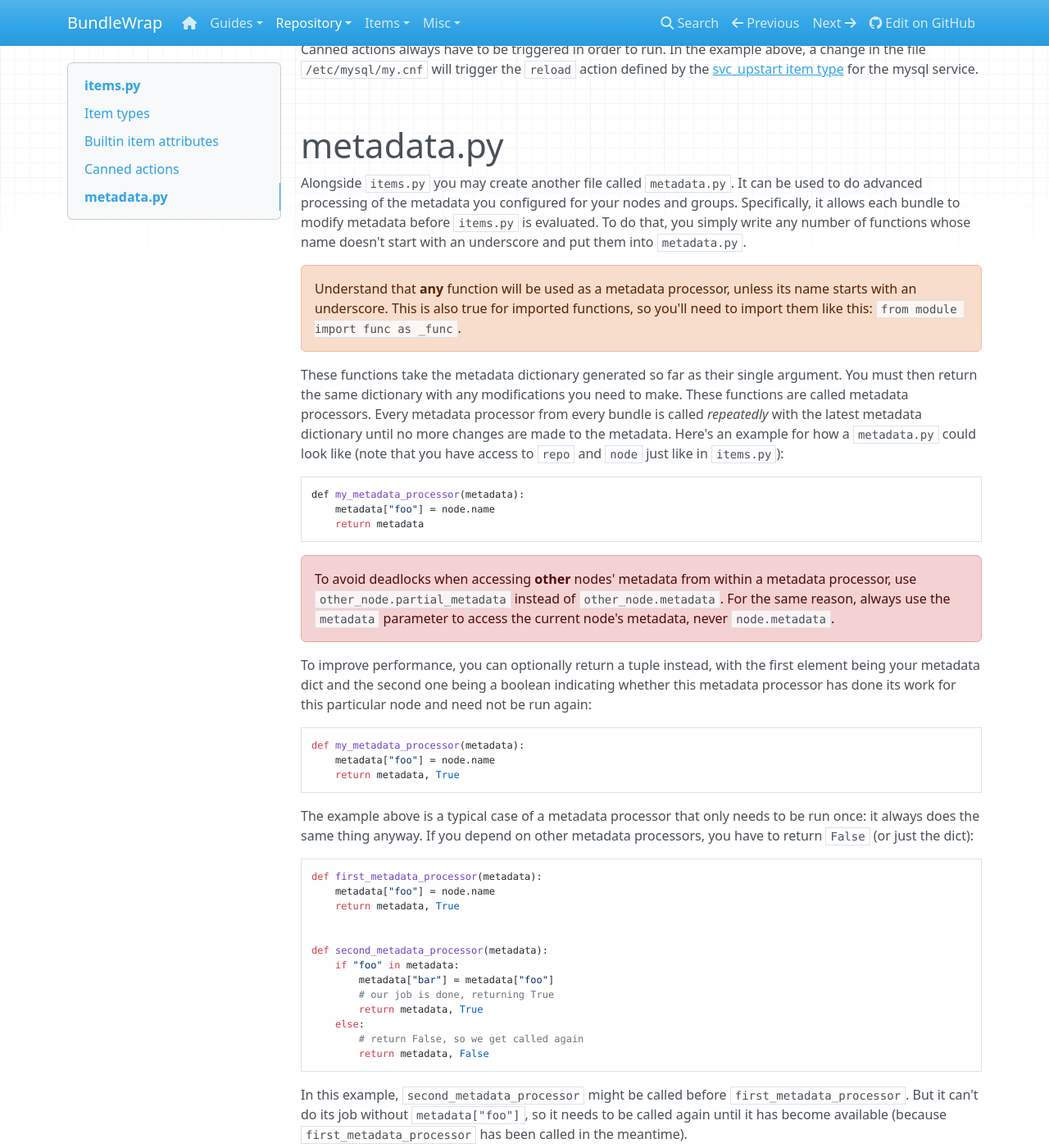
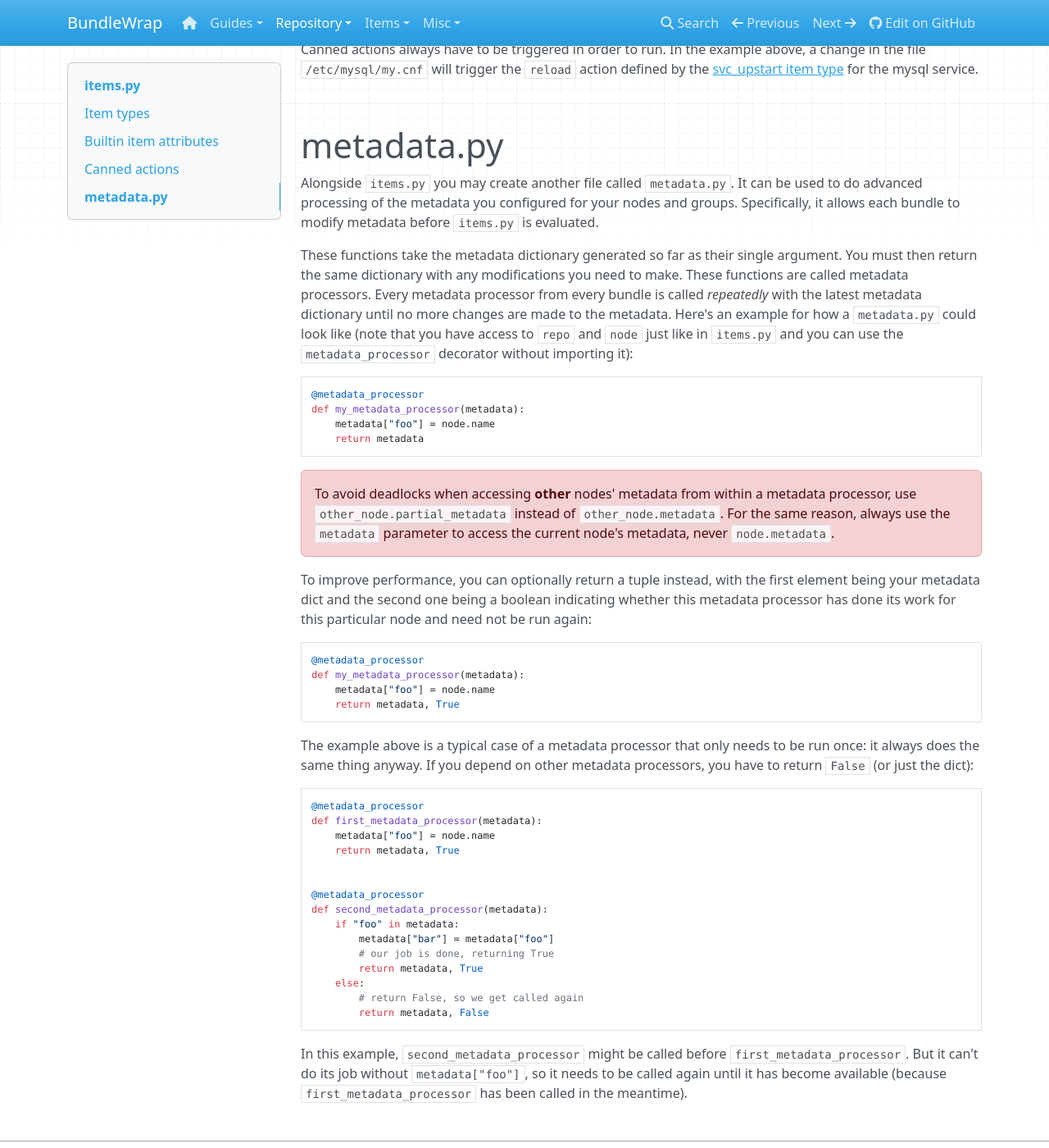
Before and after one commit to bundlewrap/bundlewrap, an MkDocs documentation site: the page built from docs/content/repo/bundles.md, in a window 1280 px wide and 1400 px high, scrolled down 6852 px. Shown: the whole window at 82% size. Built offline with MkDocs 1.6.1, drawn with Linux system fonts in a browser that asks for light colours; nearby versions of some CDN libraries; old or Windows-style settings are respelled for this version of MkDocs.

Commit message:
implement metadata_processor decorator

```diff
--- a/docs/content/repo/bundles.md
+++ b/docs/content/repo/bundles.md
@@ -274,12 +274,11 @@ Canned actions always have to be triggered in order to run. In the example above
 
 # metadata.py
 
-Alongside `items.py` you may create another file called `metadata.py`. It can be used to do advanced processing of the metadata you configured for your nodes and groups. Specifically, it allows each bundle to modify metadata before `items.py` is evaluated. To do that, you simply write any number of functions whose name doesn't start with an underscore and put them into `metadata.py`.
+Alongside `items.py` you may create another file called `metadata.py`. It can be used to do advanced processing of the metadata you configured for your nodes and groups. Specifically, it allows each bundle to modify metadata before `items.py` is evaluated.
 
-<div class="alert alert-warning">Understand that <strong>any</strong> function will be used as a metadata processor, unless its name starts with an underscore. This is also true for imported functions, so you'll need to import them like this: <code>from module import func as _func</code>.</div>
+These functions take the metadata dictionary generated so far as their single argument. You must then return the same dictionary with any modifications you need to make. These functions are called metadata processors. Every metadata processor from every bundle is called *repeatedly* with the latest metadata dictionary until no more changes are made to the metadata. Here's an example for how a `metadata.py` could look like (note that you have access to `repo` and `node` just like in `items.py` and you can use the `metadata_processor` decorator without importing it):
 
-These functions take the metadata dictionary generated so far as their single argument. You must then return the same dictionary with any modifications you need to make. These functions are called metadata processors. Every metadata processor from every bundle is called *repeatedly* with the latest metadata dictionary until no more changes are made to the metadata. Here's an example for how a `metadata.py` could look like (note that you have access to `repo` and `node` just like in `items.py`):
-
+	@metadata_processor
 	def my_metadata_processor(metadata):
 	    metadata["foo"] = node.name
 	    return metadata
@@ -288,17 +287,20 @@ These functions take the metadata dictionary generated so far as their single ar
 
 To improve performance, you can optionally return a tuple instead, with the first element being your metadata dict and the second one being a boolean indicating whether this metadata processor has done its work for this particular node and need not be run again:
 
+	@metadata_processor
 	def my_metadata_processor(metadata):
 	    metadata["foo"] = node.name
 	    return metadata, True
 
 The example above is a typical case of a metadata processor that only needs to be run once: it always does the same thing anyway. If you depend on other metadata processors, you have to return `False` (or just the dict):
 
+	@metadata_processor
 	def first_metadata_processor(metadata):
 	    metadata["foo"] = node.name
 	    return metadata, True
 
 
+	@metadata_processor
 	def second_metadata_processor(metadata):
 	    if "foo" in metadata:
 	        metadata["bar"] = metadata["foo"]
```
Also changed, not shown: docs/content/guide/migrate_23.md (added, +15 -0 lines), 3 other files.
